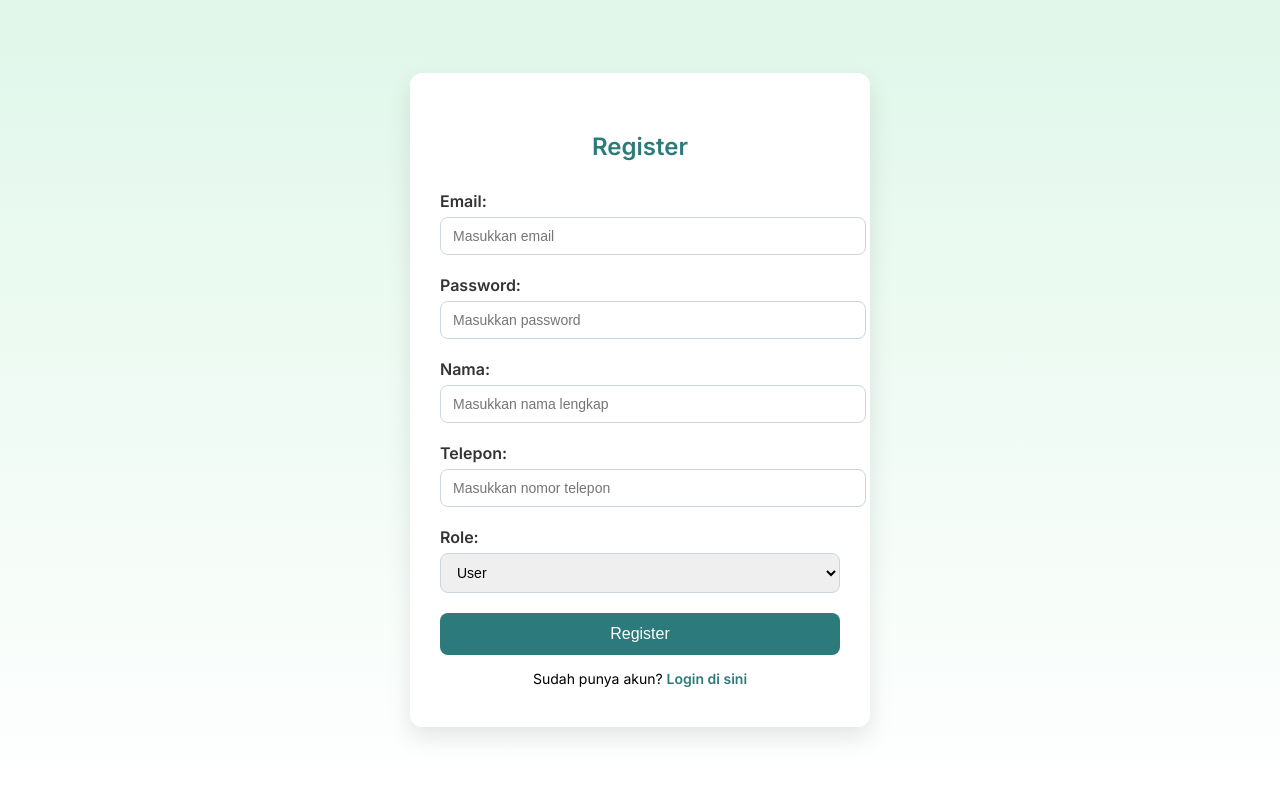
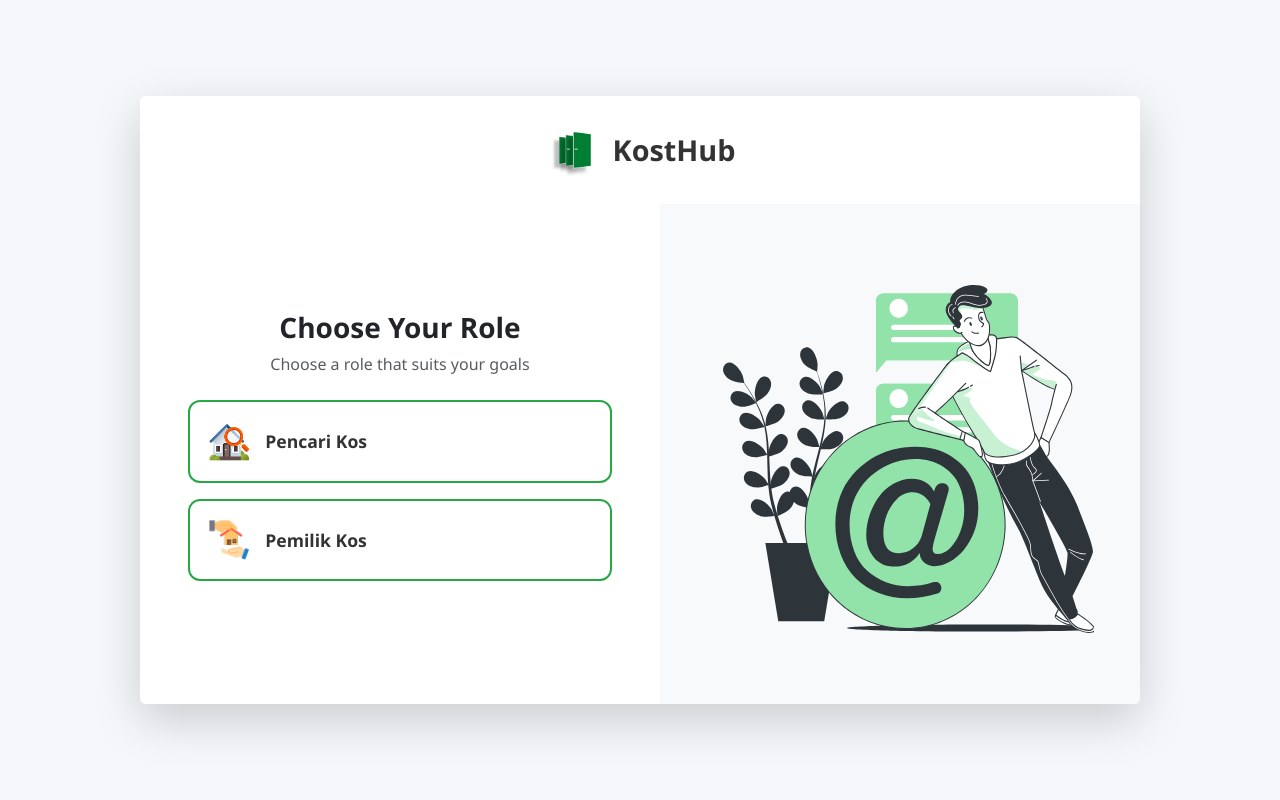
Before and after one commit to semester3-org/Web-App, a PHP site: page /frontend/auth/Register.php in a window 1280 px wide. Run offline with PHP 8.4, Linux system fonts and the light colour scheme.

Commit message:
menambah dan mengubah tampilan auth
menambah tampilan register user, register owner, gambar", css, dan mengubah tampilan register

```diff
--- a/frontend/auth/Register.php
+++ b/frontend/auth/Register.php
@@ -1,139 +1,85 @@
-<!DOCTYPE html>
+<?php
+session_start();
+?>
+<!doctype html>
 <html lang="id">
 <head>
-    <meta charset="UTF-8">
-    <meta name="viewport" content="width=device-width, initial-scale=1.0">
-    <title>Register - Kosthub</title>
-    <link href="https://fonts.googleapis.com/css2?family=Inter:wght@400;600&display=swap" rel="stylesheet">
+  <meta charset="utf-8">
+  <title>Register - KostHub</title>
+  <link href="https://cdn.jsdelivr.net/npm/bootstrap@5.3.2/dist/css/bootstrap.min.css" rel="stylesheet">
+  <link href="https://cdn.jsdelivr.net/npm/bootstrap-icons/font/bootstrap-icons.css" rel="stylesheet">
+  <link rel="stylesheet" href="../css/auth.css?v=<?php echo time(); ?>">
   <style>
-        body {
-            font-family: 'Inter', sans-serif;
-            background: linear-gradient(to bottom, #e0f7ea, #ffffff);
+    .role-btn {
   display: flex;
-            flex-direction: column;
-            min-height: 100vh;
-            margin: 0;
+  align-items: center;
+  justify-content: flex-start;
+  gap: 1rem;
+  padding: 1.2rem;
+  border: 2px solid #28a745;
+  border-radius: 12px;
+  background: #fff;
+  font-weight: 600;
+  font-size: 1.1rem;
+  color: #333;
+  transition: all 0.3s;
+  width: 100%;
+  margin-bottom: 1rem;
+  text-decoration: none;   /* 🔑 Hapus underline */
 }
 
-        .container {
-            background: #fff;
-            padding: 40px 30px;
-            border-radius: 12px;
-            box-shadow: 0 10px 25px rgba(0,0,0,0.1);
-            width: 100%;
-            max-width: 400px;
-            margin: auto;
+.role-btn img {
+  width: 40px;
+  height: 40px;
 }
 
-        h2 {
-            text-align: center;
-            color: #2c7a7b;
-            margin-bottom: 30px;
+.role-btn:hover {
+  background: #e6f4ea;
+  border-color: #218838;
+  text-decoration: none;   /* 🔑 Pastikan saat hover juga tidak muncul underline */
+  color: #000;
 }
 
-        form label {
-            display: block;
-            margin-bottom: 6px;
-            font-weight: 600;
-            color: #333;
-        }
-
-        form input, form select {
-            width: 100%;
-            padding: 10px 12px;
-            margin-bottom: 20px;
-            border: 1px solid #cbd5e0;
-            border-radius: 8px;
-            font-size: 14px;
-            transition: border-color 0.2s;
-        }
-
-        form input:focus, form select:focus {
-            border-color: #2c7a7b;
-            outline: none;
-        }
-
-        button {
-            width: 100%;
-            padding: 12px;
-            background-color: #2c7a7b;
-            color: #fff;
-            border: none;
-            border-radius: 8px;
-            font-size: 16px;
-            cursor: pointer;
-            transition: background-color 0.2s;
-        }
-
-        button:hover {
-            background-color: #285e5f;
-        }
-
-        .footer-text {
-            text-align: center;
-            margin-top: 15px;
-            font-size: 14px;
-        }
-
-        .footer-text a {
-            color: #2c7a7b;
-            text-decoration: none;
-            font-weight: 600;
-        }
-
-        .footer-text a:hover {
-            text-decoration: underline;
-        }
   </style>
 </head>
 <body>
+<div class="auth-wrapper d-flex justify-content-center align-items-center min-vh-100">
+  <div class="login-box shadow-lg rounded overflow-hidden w-100" style="max-width: 1000px;">
 
+    <!-- Header Logo -->
+    <div class="login-header text-center py-4 d-flex align-items-center justify-content-center">
+      <img src="../assets/logo_kos.png" alt="logo" class="logo me-2">
+      <h2 class="fw-bold m-0">KostHub</h2>
+    </div>
 
+    <!-- Body -->
+    <div class="login-body d-flex">
 
-    <div class="container">
-        <h2>Register</h2>
-        <form id="registerForm" method="POST" action="../../backend/auth/register.php">
-            <label>Email:</label>
-            <input type="email" name="email" placeholder="Masukkan email" required>
+      <!-- Left Section -->
+      <div class="form-section p-5 d-flex flex-column justify-content-center">
+        <h3 class="fw-bold mb-2 text-center">Choose Your Role</h3>
+        <p class="text-muted mb-4 text-center">Choose a role that suits your goals</p>
 
-            <label>Password:</label>
-            <input type="password" name="password" placeholder="Masukkan password" required>
+        <!-- Pilihan role -->
+        <a href="register_user.php" class="role-btn">
+          <img src="../assets/pencari.png" alt="Pencari Kos">
+          Pencari Kos
+        </a>
+        <a href="register_owner.php" class="role-btn">
+          <img src="../assets/owner.png" alt="Pemilik Kos">
+          Pemilik Kos
+        </a>
+      </div>
 
-            <label>Nama:</label>
-            <input type="text" name="name" placeholder="Masukkan nama lengkap" required>
+      <!-- Right Illustration -->
+      <div class="illustration-section d-none d-md-flex justify-content-center align-items-center bg-light p-4">
+        <img src="../assets/logo_login.svg" alt="register illustration" class="img-fluid" style="max-height: 420px;">
+      </div>
 
-            <label>Telepon:</label>
-            <input type="text" name="phone" placeholder="Masukkan nomor telepon">
-
-            <label>Role:</label>
-            <select name="role">
-                <option value="user">User</option>
-                <option value="owner">Owner</option>
-            </select>
-
-            <button type="submit">Register</button>
-        </form>
-        <div class="footer-text">
-            Sudah punya akun? <a href="login.php">Login di sini</a>
+    </div>
   </div>
 </div>
 
-    <script>
-    document.getElementById('registerForm').addEventListener('submit', async function(e) {
-        e.preventDefault();
-        const formData = new FormData(this);
-        const response = await fetch(this.action, {
-            method: 'POST',
-            body: formData
-        });
-        const result = await response.json();
-        if (result.success) {
-            alert('Registrasi berhasil!');
-            window.location.href = 'login.php';
-        } else {
-            alert(result.error || 'Terjadi kesalahan');
-        }
-    });
-    </script>
+<script src="https://cdn.jsdelivr.net/npm/bootstrap@5.3.2/dist/js/bootstrap.bundle.min.js"></script>
 </body>
 </html>
--- a/frontend/css/auth.css
+++ b/frontend/css/auth.css
@@ -2,6 +2,32 @@ body {
   background: #f5f7fa;
   font-family: 'Segoe UI', sans-serif;
 }
+
+/* Left form & right illustration proporsional */
+.form-section {
+  flex: 0.55;           /* 55% */
+  max-width: 520px;     /* batasi agar tidak terlalu panjang */
+  background: #fff;
+  padding: 2.5rem;
+  display: flex;
+  flex-direction: column;
+  justify-content: center;
+}
+
+.illustration-section {
+  flex: 0.45;           /* 45% */
+  background: #f9fafb;
+  display: flex;
+  align-items: center;
+  justify-content: center;
+  padding: 2rem;
+}
+
+.illustration-section img {
+  max-width: 95%;
+  height: auto;
+}
+
 
 .auth-wrapper {
   display: flex;
```
Also changed, not shown: frontend/auth/register_owner.php (added, +111 -0 lines), frontend/auth/register_user.php (added, +111 -0 lines), frontend/assets/owner.png (added), frontend/assets/pencari.png (added). Lines whose indentation alone changed are shown as unchanged.
